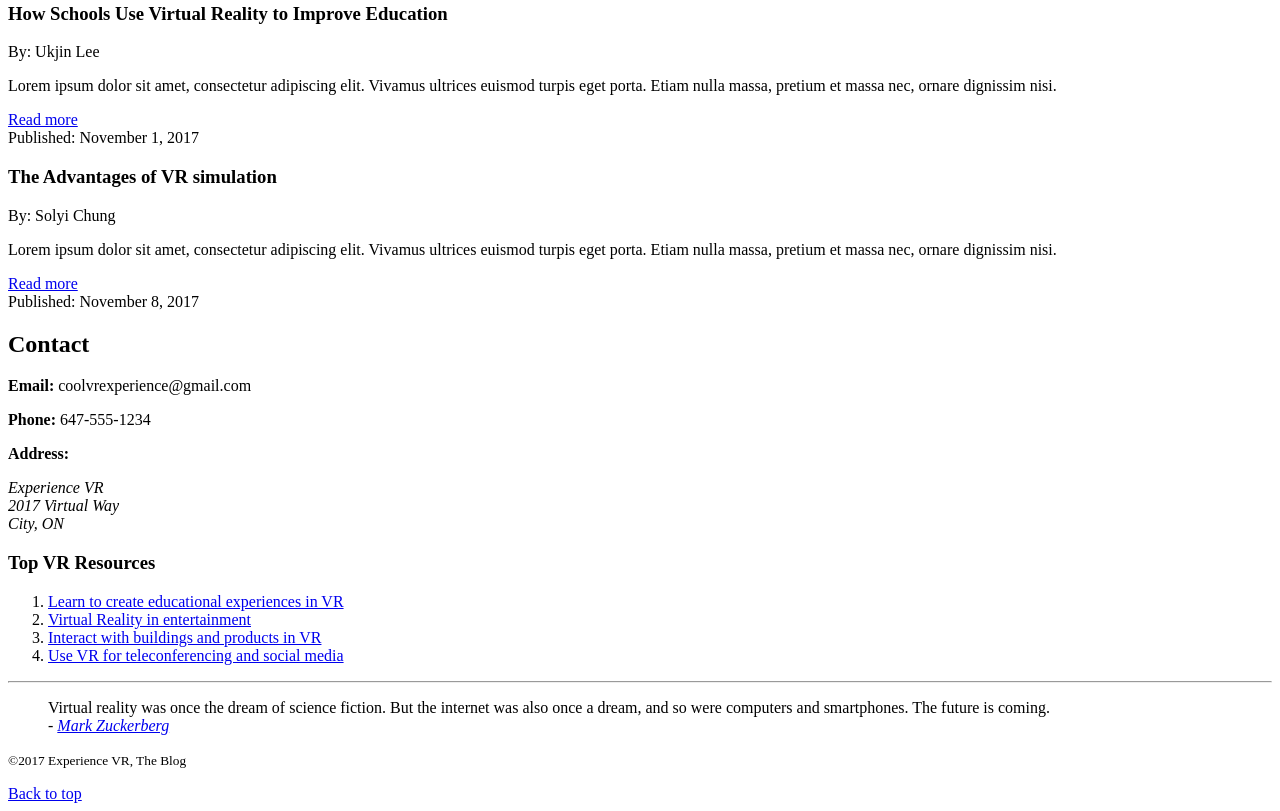
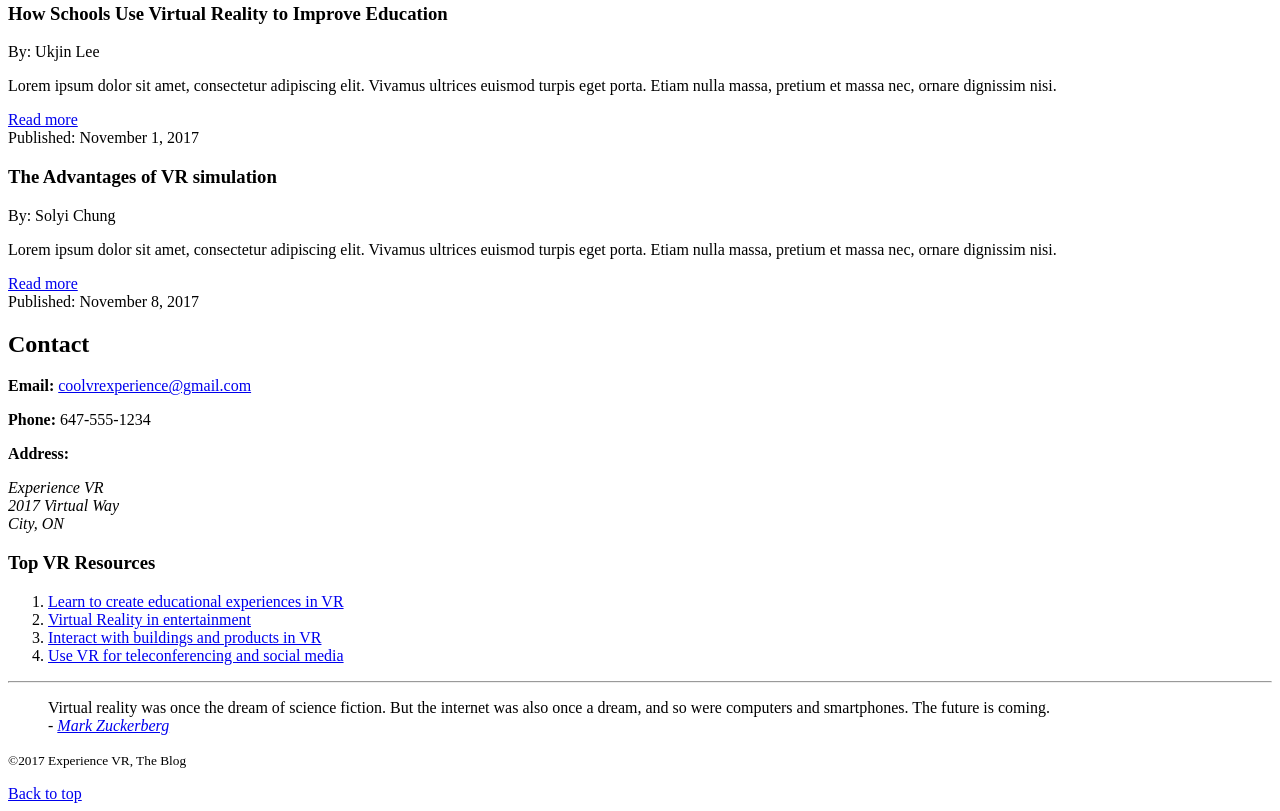
Before and after one commit to ukjinlee/pages-experience-vr, a plain HTML site: page index.html in a window 1280 px wide. Shown: the part 1088-1899 px from the top of the page. Drawn offline with Linux system fonts and the light colour scheme.

Commit message:
Link to email

```diff
--- a/index.html
+++ b/index.html
@@ -78,7 +78,7 @@
 
       <section id="contact">
         <h2>Contact</h2>
-        <p><strong>Email: </strong>coolvrexperience@gmail.com</p>
+        <p><strong>Email: </strong><a href="mailto:coolvrexperience@gmail.com?subject=Hi%20There!">coolvrexperience@gmail.com</a></p>
         <p><strong>Phone: </strong>647-555-1234</p>
         <p><strong>Address:</strong></p>
         <address>
```
